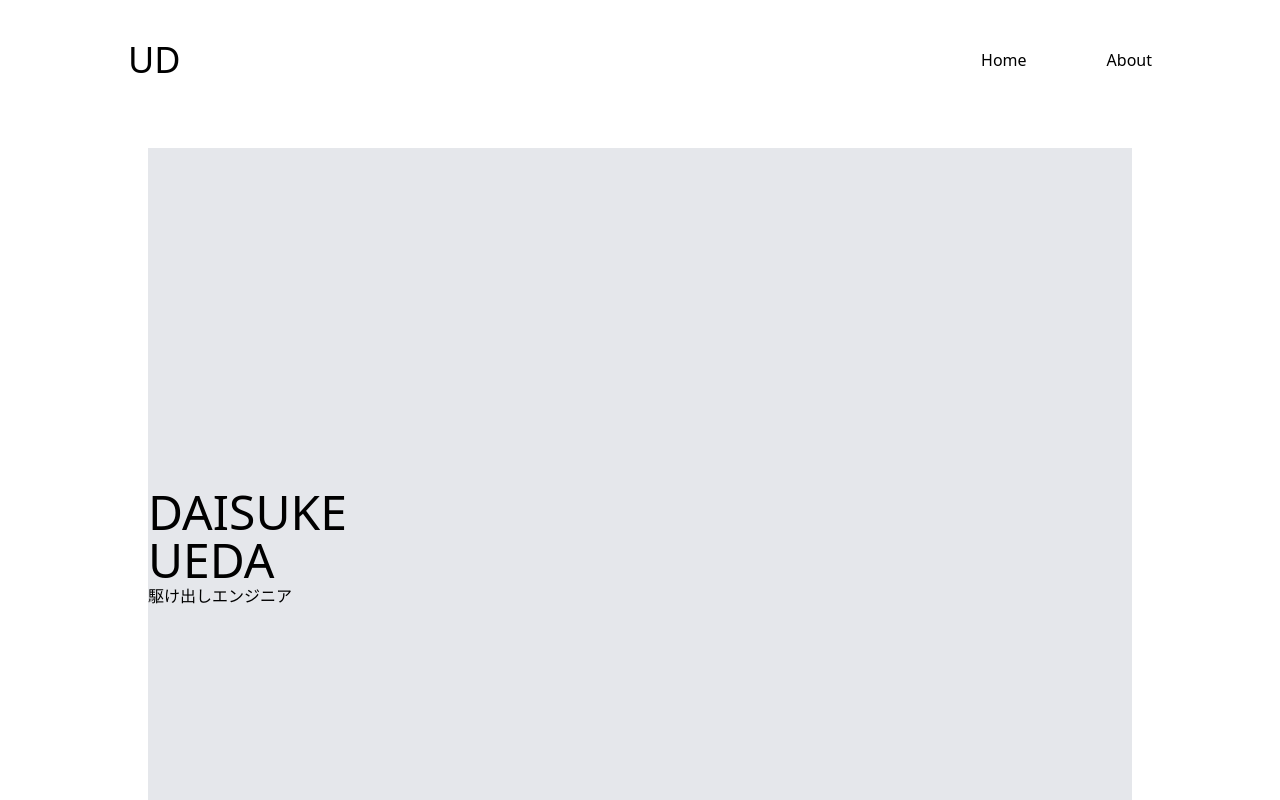
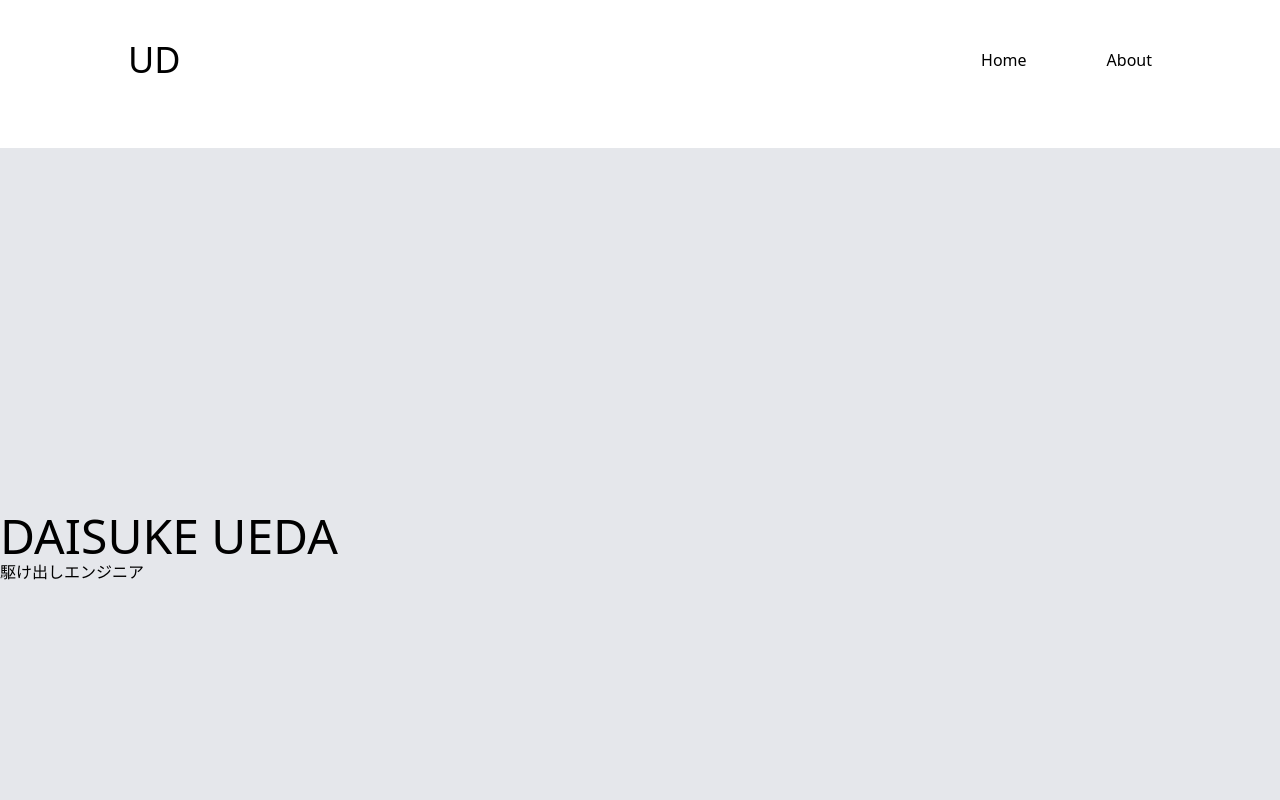
Before and after one commit to dai-gi/portfolio-site-njs, a Next.js app: page / in a window 1280 px wide. Shown: the top 800 px of the page. Built offline with nearby package versions, Linux system fonts and the light colour scheme.

Commit message:
while editing

```diff
--- a/components/layout/layout.js
+++ b/components/layout/layout.js
@@ -1,9 +1,27 @@
 import Navigation from "./navigation";
+import Link from "next/link";
 
 export default function Layout(props) {
     return (
         <div className="flex flex-col min-h-screen">
             <Navigation />
+            <section className="mx-auto container flex items-center justify-end w-full h-7">
+                <Link href="/">
+                    <a className="fab fa-twitter text-xl text-gray-500 mr-7"></a>
+                </Link>
+                <Link href="/">
+                    <a className="fab fa-facebook-f text-xl text-gray-500"></a>
+                </Link>
+            </section>
+            <section className="h-screen items-center grid grid-cols-2 bg-gray-200">
+                <div className="">
+                    <h1 className="text-5xl mr-40">DAISUKE UEDA</h1>
+                    <p>駆け出しエンジニア</p>
+                </div>
+                <div className="text-9xl flex justify-center">
+                    <i className="fas fa-user-circle"></i>
+                </div>
+            </section>
             <main className="mx-auto px-5 max-w-screen-lg">
                 {props.children}
             </main>
--- a/pages/index.js
+++ b/pages/index.js
@@ -1,6 +1,4 @@
 import Head from 'next/head';
-import Link from "next/link";
-
 
 export default function Home() {
   return (
@@ -8,23 +6,6 @@ export default function Home() {
       <Head>
         <title>UD Portfolio</title>
       </Head>
-      <div className="flex items-center justify-end w-full h-7">
-        <Link href="/">
-          <a className="fab fa-twitter text-xl text-gray-500 mr-7"></a>
-        </Link>
-        <Link href="/">
-          <a className="fab fa-facebook-f text-xl text-gray-500"></a>
-        </Link>
-      </div>
-      <div className="h-screen items-center grid grid-cols-2 bg-gray-200">
-        <div className="">
-          <h1 className="text-5xl mr-40">DAISUKE UEDA</h1>
-          <p>駆け出しエンジニア</p>
-        </div>
-        <div className="text-9xl flex justify-center">
-          <i className="fas fa-user-circle"></i>
-        </div>
-      </div>
     </div>
   );
 }
```
